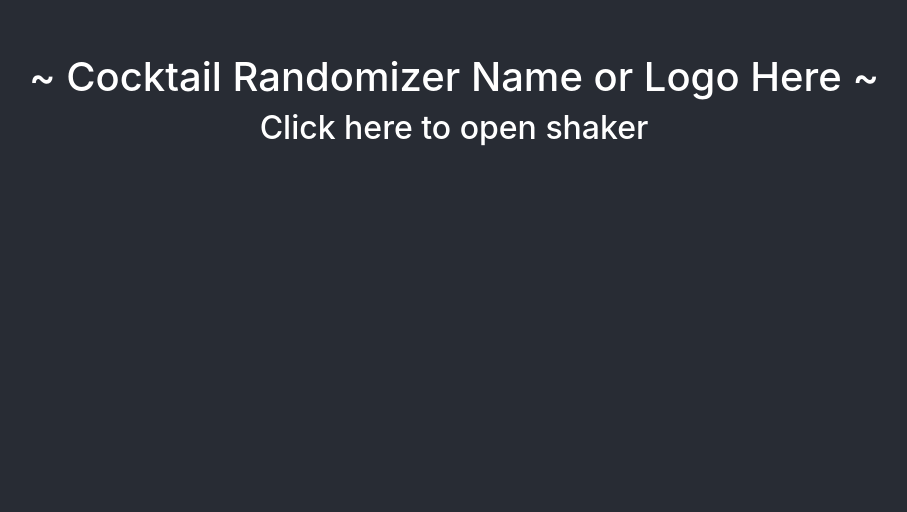
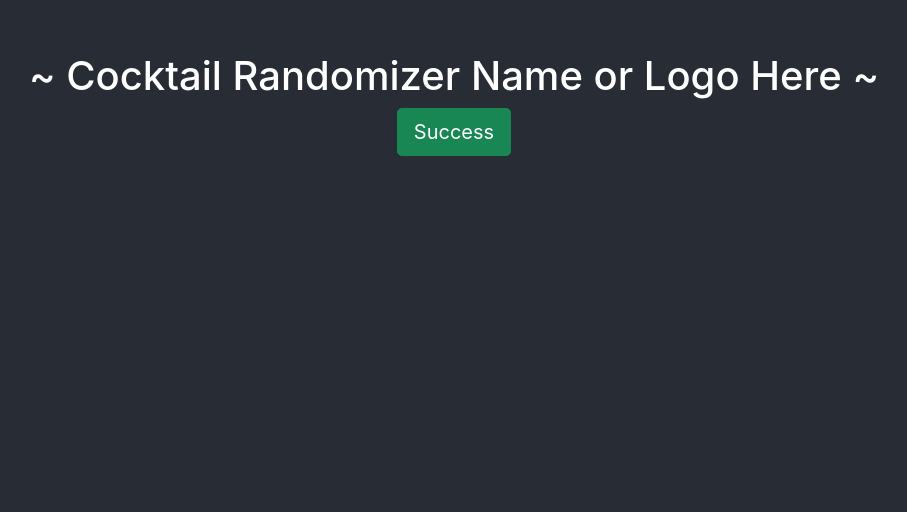
Before and after one commit to ram-bor/cocktail-randomizer, a React (Create React App) app: page /home in a window 1280 px wide. Shown: the part 288-800 px from the top of the page, without its empty margins (186-1093 px from the left). Built offline with nearby package versions, Linux system fonts and the light colour scheme.

Commit message:
created Button

```diff
--- a/src/App.js
+++ b/src/App.js
@@ -7,6 +7,14 @@ import DrinkInfo from './pages/DrinkInfo/DrinkInfo.js';
 import React, { Component } from 'react';
 
 export class App extends Component {
+  constructor() {
+    super();
+
+    this.state = {
+      page: 'home',
+    };
+    // Bind any methods below
+  }
   render() {
     return (
       <div>
--- /dev/null
+++ b/src/components/Button/Button.js
@@ -0,0 +1,11 @@
+import React from 'react';
+
+export default function Button() {
+  return (
+    <div>
+      <button type="button" class="btn btn-success btn-lg">
+        Success
+      </button>
+    </div>
+  );
+}
--- a/src/pages/Home/Home.js
+++ b/src/pages/Home/Home.js
@@ -1,6 +1,6 @@
 import React from 'react';
 import './Home.css';
-// import api from '../../adapters/Api'
+import Button from '../../components/Button/Button';
 
 function Home() {
   return (
@@ -8,7 +8,7 @@ function Home() {
       <header className="home-header">
         <p>
           <h1>~ Cocktail Randomizer Name or Logo Here ~</h1>
-          <h2>Click here to open shaker</h2>
+          <Button />
         </p>
       </header>
     </div>
```
